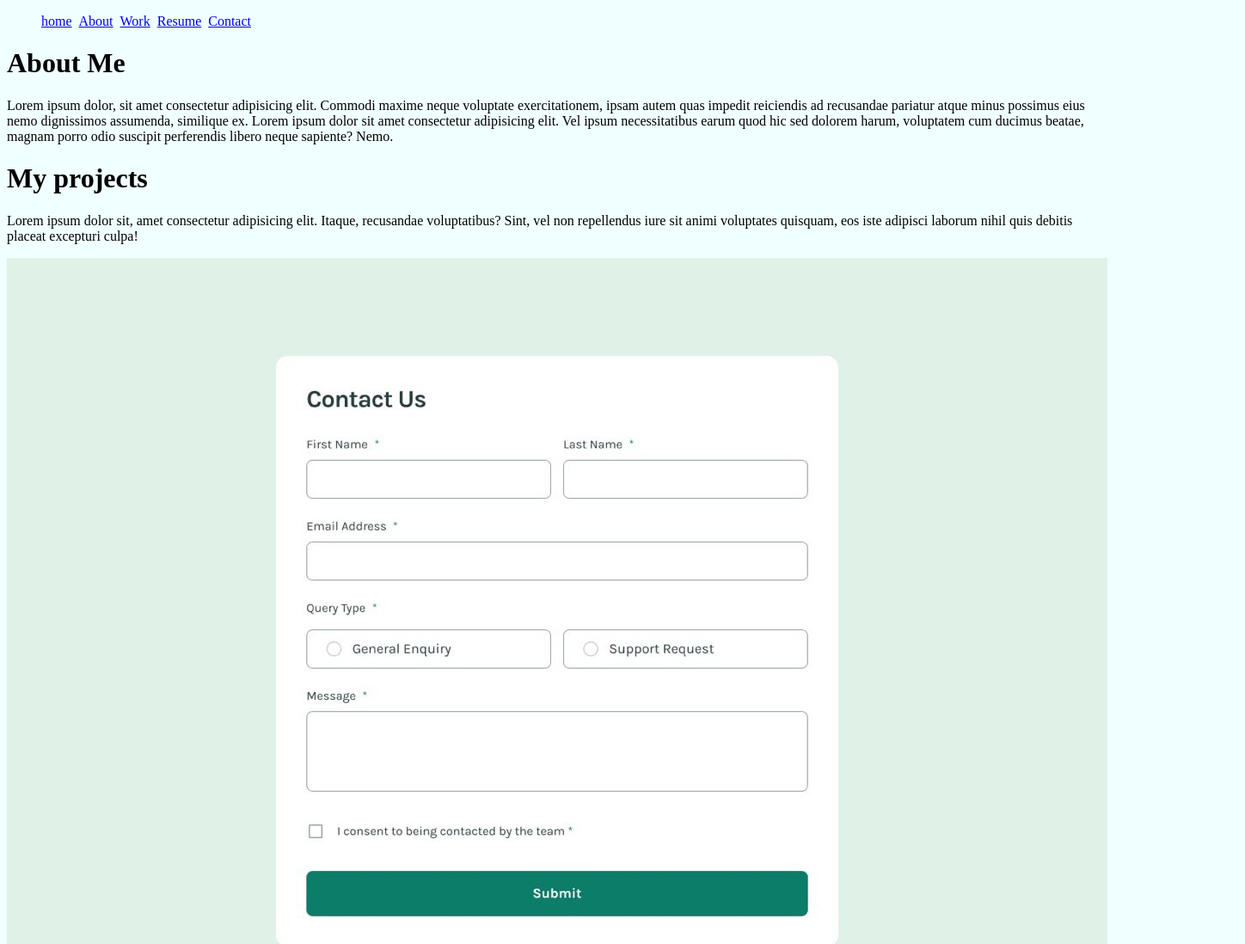
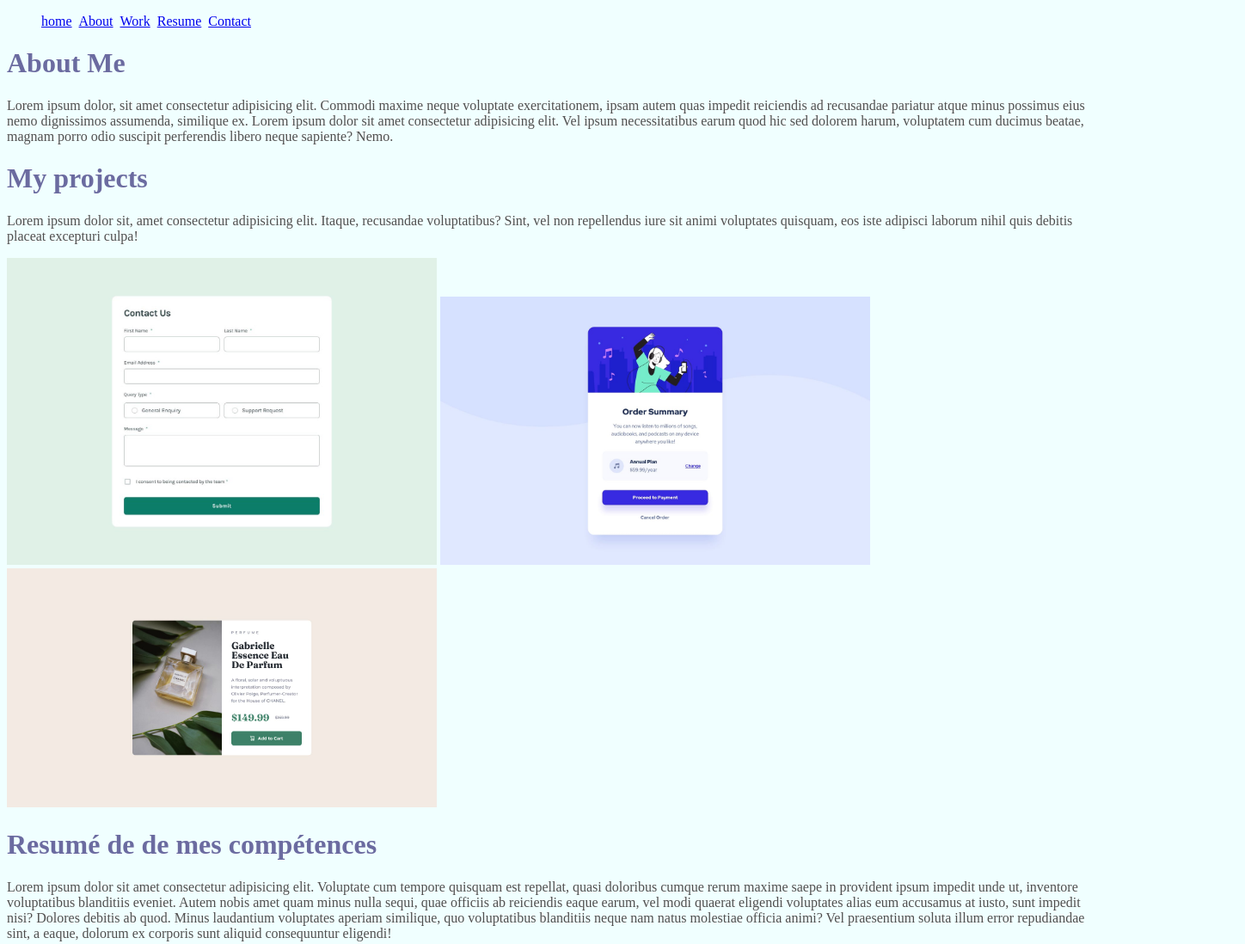
Before and after one commit to Timite54/projet_portfolio, a plain HTML site: page index.html in a window 1280 px wide. Shown: the top 1098 px of the page at 86% size, 1448 px wide, since content can reach past the window. Drawn offline with Linux system fonts and the light colour scheme.

Commit message:
review and add color

```diff
--- a/index.html
+++ b/index.html
@@ -4,7 +4,19 @@
     <meta charset="UTF-8">
     <meta name="viewport" content="width=device-width, initial-scale=1.0">
     <title>PortFolio</title>
-
+    <style>
+        p {
+          color: #514f4f;
+        }
+        h1 {
+            color: #6b6ba0;
+          }
+        img {
+          font-weight: bold;
+          width: 500px;
+          height: auto;
+        }
+      </style>
 </head>
 <body style="background-color:azure; ">
     <nav>
```
